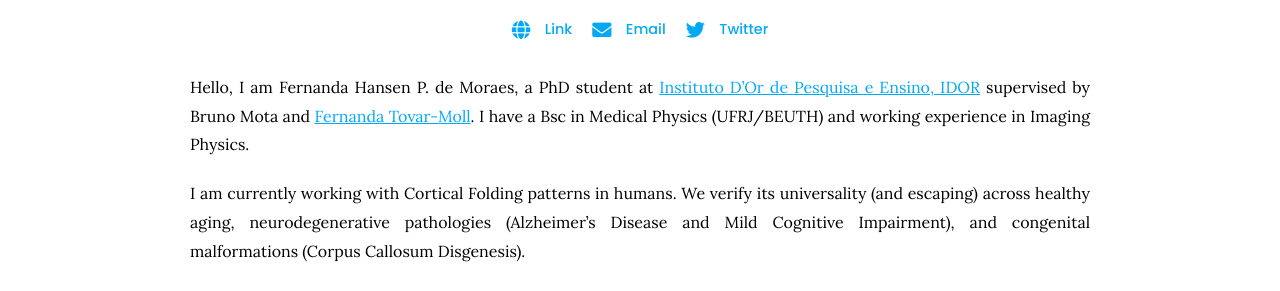
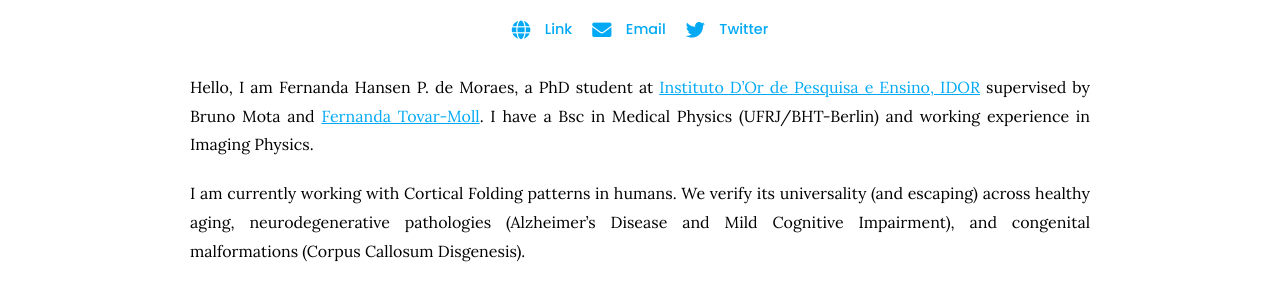
Before and after one commit to metaBIOlab/metabio, a Jekyll site: the page built from _members/fernanda-moraes.md, in a window 1280 px wide. Shown: the part 674-965 px from the top of the page. Built offline with Jekyll 4.4.1, drawn with Linux system fonts in a browser that asks for light colours; nearby versions of some CDN libraries.

Commit message:
Update fernanda-moraes.md

```diff
--- a/_members/fernanda-moraes.md
+++ b/_members/fernanda-moraes.md
@@ -16,7 +16,7 @@ links:
 ---
 
 Hello, I am Fernanda Hansen P. de Moraes, a PhD student at [Instituto D'Or de Pesquisa e Ensino, IDOR](https://www.rededorsaoluiz.com.br/instituto/idor) supervised by Bruno Mota and [Fernanda Tovar-Moll](https://www.tovar-moll.com/).
-I have a Bsc in Medical Physics (UFRJ/BEUTH) and working experience in Imaging Physics.
+I have a Bsc in Medical Physics (UFRJ/BHT-Berlin) and working experience in Imaging Physics.
 
 I am currently working with Cortical Folding patterns in humans. We verify its universality (and escaping) across healthy aging, neurodegenerative pathologies (Alzheimer's Disease and Mild Cognitive Impairment), and congenital malformations (Corpus Callosum Disgenesis).
 
```
